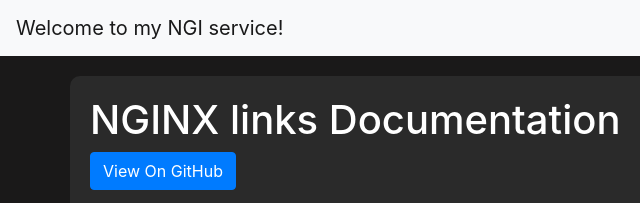
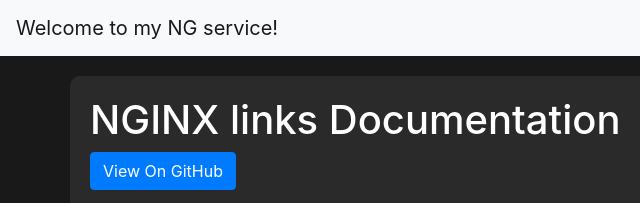
Before and after one commit to Nerogen/WebAppCode, a plain HTML site: page index.html in a window 1280 px wide. Shown: the top 203 px of the page, 0-640 px from the left. Drawn offline with nearby package versions, Linux system fonts and the light colour scheme.

Commit message:
fix pipline

```diff
--- a/index.html
+++ b/index.html
@@ -69,7 +69,7 @@
 <body>
     <header>
         <nav class="navbar navbar-expand-lg navbar-light bg-light">
-            <a class="navbar-brand" href="">Welcome to my NGI service!</a>
+            <a class="navbar-brand" href="">Welcome to my NG service!</a>
         </nav>
     </header>
 
```
